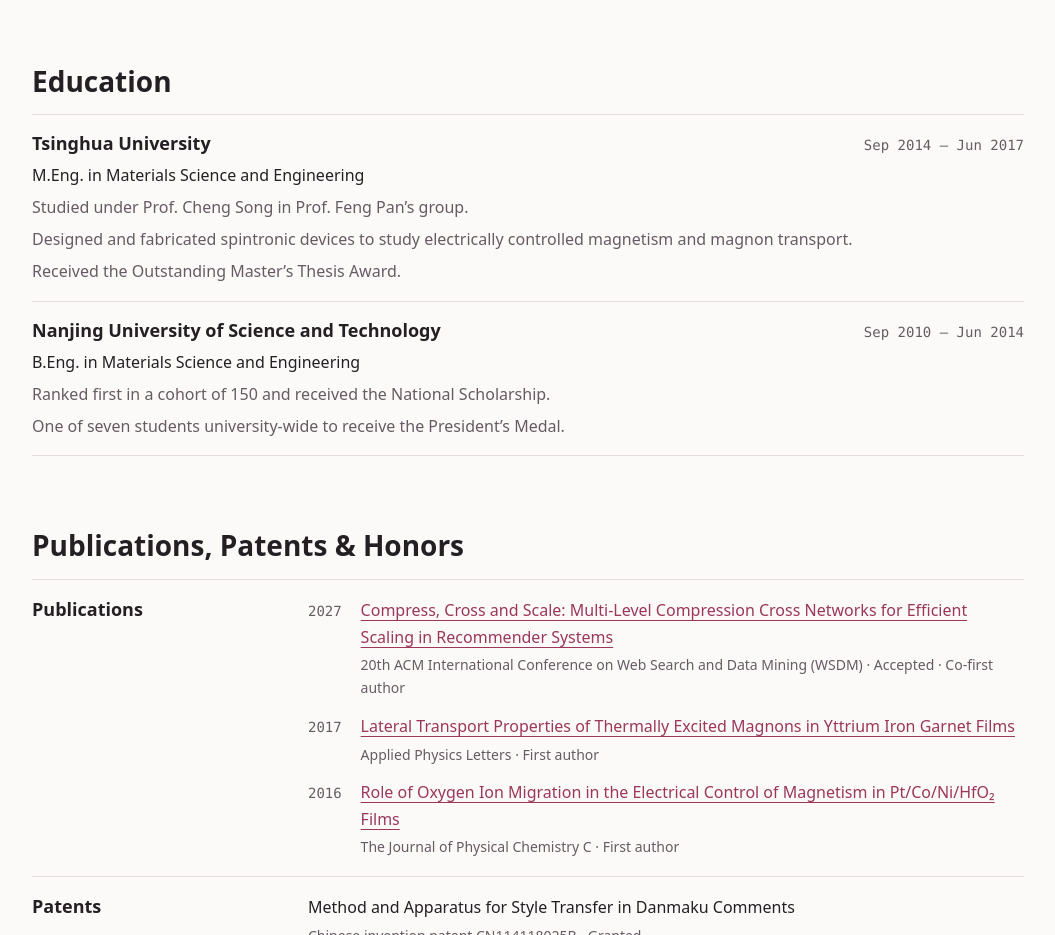
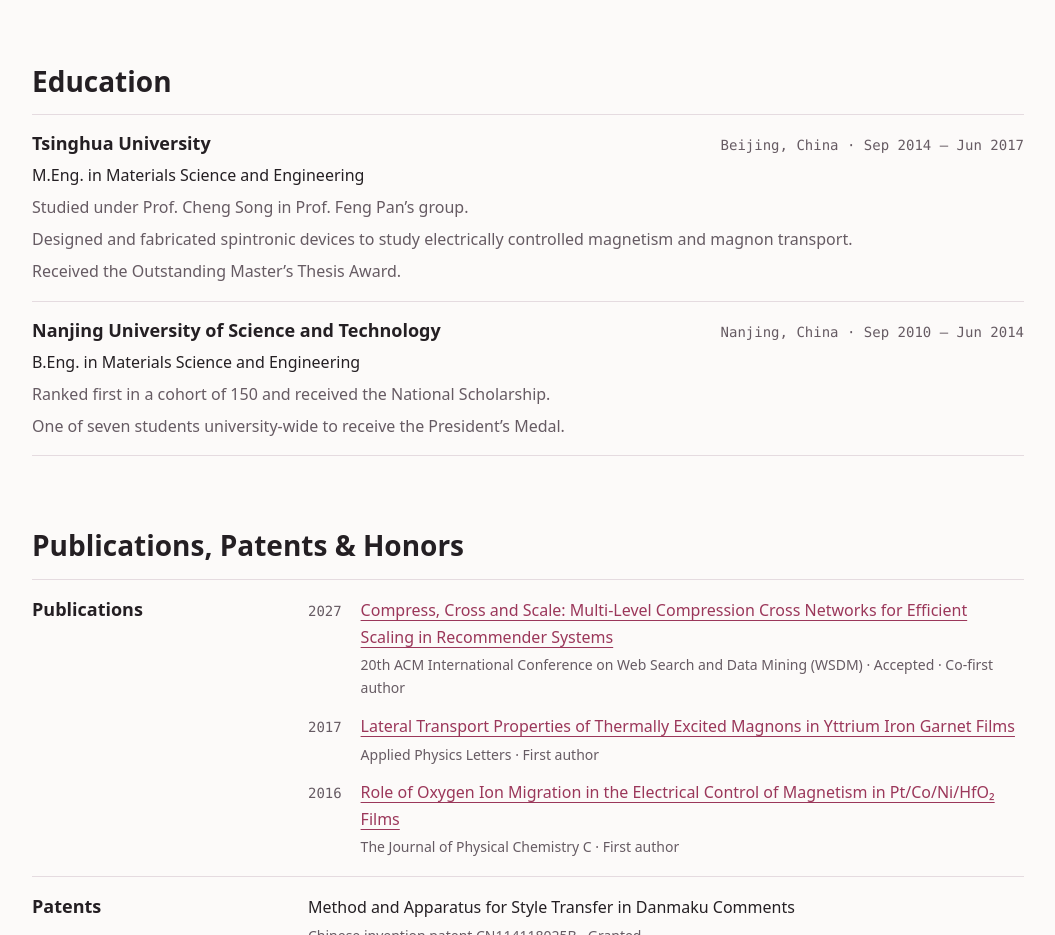
Before and after one commit to shishishu/shishishu.github.io, a plain HTML site: page index.html in a window 1280 px wide. Shown: the part 1220-2155 px from the top of the page, without its empty margins (112-1167 px from the left). Drawn offline with Linux system fonts and the light colour scheme.

Commit message:
Add cities to education entries

```diff
--- a/index.html
+++ b/index.html
@@ -81,7 +81,7 @@
           <li class="entry">
             <div class="entry-heading">
               <h3>Tsinghua University</h3>
-              <p class="entry-meta"><time datetime="2014-09">Sep 2014</time> – <time datetime="2017-06">Jun 2017</time></p>
+              <p class="entry-meta">Beijing, China · <time datetime="2014-09">Sep 2014</time> – <time datetime="2017-06">Jun 2017</time></p>
             </div>
             <p class="degree">M.Eng. in Materials Science and Engineering</p>
             <p>Studied under Prof. Cheng Song in Prof. Feng Pan’s group.</p>
@@ -91,7 +91,7 @@
           <li class="entry">
             <div class="entry-heading">
               <h3>Nanjing University of Science and Technology</h3>
-              <p class="entry-meta"><time datetime="2010-09">Sep 2010</time> – <time datetime="2014-06">Jun 2014</time></p>
+              <p class="entry-meta">Nanjing, China · <time datetime="2010-09">Sep 2010</time> – <time datetime="2014-06">Jun 2014</time></p>
             </div>
             <p class="degree">B.Eng. in Materials Science and Engineering</p>
             <p>Ranked first in a cohort of 150 and received the National Scholarship.</p>
```
